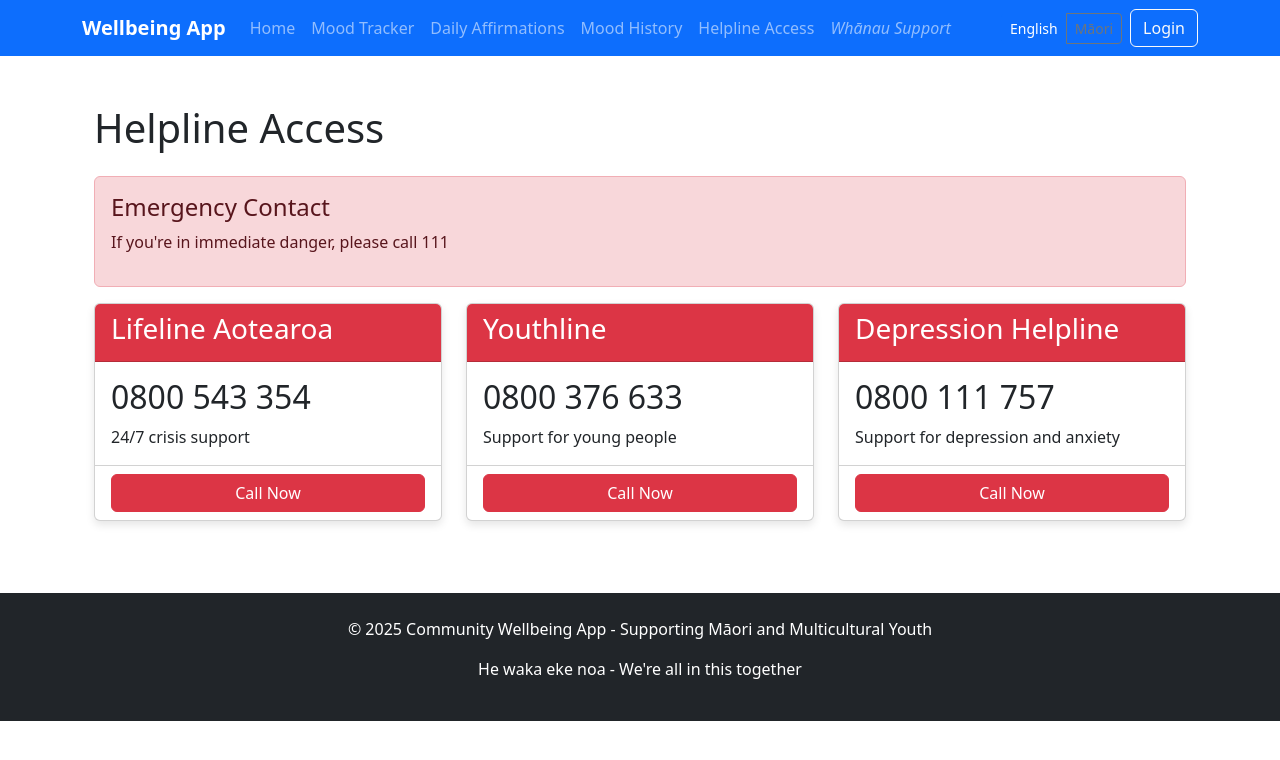
After one commit to Rabin20/wellbeing_project, a Django app: page /helpline/ in a window 1280 px wide. The commit adds this page. Shown: the top 760 px of the page. Run offline with Django 5.2, Linux system fonts and the light colour scheme.

Commit message:
Add Daily Affirmations and Helpline pages with multilingual support; enhance language switcher functionality

```diff
--- a/wellbeing_app/static/css/language.css
+++ b/wellbeing_app/static/css/language.css
@@ -17,3 +17,16 @@
     color: white;
     border-color: #0d6efd;
 }
+
+/* Resources page specific styles */
+.card {
+    box-shadow: 0 4px 8px rgba(0,0,0,0.1);
+    transition: transform 0.3s ease;
+}
+.card:hover {
+    transform: translateY(-5px);
+}
+.list-group-item {
+    border-left: none;
+    border-right: none;
+}
--- a/wellbeing_app/templates/base.html
+++ b/wellbeing_app/templates/base.html
@@ -1,6 +1,6 @@
 {% load i18n static %}
 <!DOCTYPE html>
-<html lang="{{ LANGUAGE_CODE}}">
+<html lang="{{ LANGUAGE_CODE }}">
 <head>
     <meta charset="UTF-8">
     <meta name="viewport" content="width=device-width, initial-scale=1.0">
@@ -41,7 +41,7 @@
 <body>
     <nav class="navbar navbar-expand-lg navbar-dark bg-primary">
         <div class="container">
-            <a class="navbar-brand" href="{% url 'home' %}" data-translate="Wellbeing App">
+            <a class="navbar-brand" href="{% url 'home' %}">
                 {% trans "Wellbeing App" %}
             </a>
 
@@ -52,36 +52,46 @@
             <div class="collapse navbar-collapse" id="navbarNav">
                 <ul class="navbar-nav me-auto">
                     <li class="nav-item">
-                        <a class="nav-link" href="{% url 'home' %}" data-translate="Home">{% trans "Home" %}</a>
+                        <a class="nav-link" href="{% url 'home' %}">{% trans "Home" %}</a>
                     </li>
                     <li class="nav-item">
-                        <a class="nav-link" href="{% url 'mood_tracker' %}" data-translate="Mood Tracker">{% trans "Mood Tracker" %}</a>
+                        <a class="nav-link" href="{% url 'mood_tracker' %}">{% trans "Mood Tracker" %}</a>
+                    </li>
+                    <li class ="nav-item">
+                        <a class="nav-link" href="{% url 'affirmations' %}">{% trans "Daily Affirmations" %}</a>
                     </li>
                     <li class="nav-item">
-                        <a class="nav-link" href="{% url 'journal_list' %}">
-                            <i class="bi bi-journal-text"></i> <span data-translate="Journal">{% trans "Journal" %}</span>
-                        </a>
+                        <a class="nav-link" href="{% url 'mood_history' %}">{% trans "Mood History" %}</a>
+                    </li>
+                    <li class = "nav-item">
+                        <a class="nav-link" href="{% url 'helpline' %}">{% trans "Helpline Access" %}</a>
                     </li>
                     <li class="nav-item maori-nav-item">
-                        <a class="nav-link" href="#" data-translate="Whānau Support">{% trans "Whānau Support" %}</a>
-                    </li>
-                    <li class="nav-item">
-                        <a class="nav-link" href="#" data-translate="Resources">{% trans "Resources" %}</a>
+                        <a class="nav-link" href="#">{% trans "Whānau Support" %}</a>
                     </li>
                 </ul>
-
                 <div class="d-flex align-items-center">
-                    <div class="language-switcher">
-                        <button class="btn-lang {% if LANGUAGE_CODE == 'en' %}active{% endif %}" data-lang="en">English</button>
-                        <button class="btn-lang {% if LANGUAGE_CODE == 'mi' %}active{% endif %}" data-lang="mi">Māori</button>
-                    </div>
+                    <form action="{% url 'set_language' %}" method="post" class="language-switcher">
+                        {% csrf_token %}
+                        <input name="next" type="hidden" value="{{ request.get_full_path }}">
+                        <div class="btn-group" role="group">
+                            <button type="submit" name="language" value="en"
+                                    class="btn btn-sm {% if LANGUAGE_CODE == 'en' %}btn-primary{% else %}btn-outline-secondary{% endif %}">
+                                English
+                            </button>
+                            <button type="submit" name="language" value="mi"
+                                    class="btn btn-sm {% if LANGUAGE_CODE == 'mi' %}btn-primary{% else %}btn-outline-secondary{% endif %}">
+                                Māori
+                            </button>
+                        </div>
+                    </form>
                     {% if user.is_authenticated %}
                     <form method="post" action="{% url 'logout' %}" class="ms-2">
                         {% csrf_token %}
-                        <button type="submit" class="btn btn-outline-light" data-translate="Logout">{% trans "Logout" %}</button>
+                        <button type="submit" class="btn btn-outline-light">{% trans "Logout" %}</button>
                     </form>
                     {% else %}
-                    <a href="{% url 'login' %}" class="btn btn-outline-light ms-2" data-translate="Login">{% trans "Login" %}</a>
+                    <a href="{% url 'login' %}" class="btn btn-outline-light ms-2">{% trans "Login" %}</a>
                     {% endif %}
                 </div>
             </div>
@@ -94,34 +104,78 @@
 
     <footer class="bg-dark text-white py-4 mt-5">
         <div class="container text-center">
-            <p data-translate="Community Wellbeing App - Supporting Māori and Multicultural Youth">
-                © {% now "Y" %} {% trans "Community Wellbeing App - Supporting Māori and Multicultural Youth" %}
-            </p>
-            <p data-translate="He waka eke noa - We're all in this together">
-                {% trans "He waka eke noa - We're all in this together" %}
-            </p>
+            <p>© {% now "Y" %} {% trans "Community Wellbeing App - Supporting Māori and Multicultural Youth" %}</p>
+            <p>{% trans "He waka eke noa - We're all in this together" %}</p>
         </div>
     </footer>
 
     <script src="https://cdn.jsdelivr.net/npm/bootstrap@5.3.0/dist/js/bootstrap.bundle.min.js"></script>
-    <script src="https://cdn.jsdelivr.net/npm/axios/dist/axios.min.js"></script>
-    <script src="{% static 'js/languageSwitcher.js' %}"></script>
     <script>
-        // Initialize translation loading state
+        // Enhanced language switcher with immediate visual feedback
         document.addEventListener('DOMContentLoaded', function() {
-            // Add data-translate attributes to elements that need translation
-            const translateElements = document.querySelectorAll('[data-translate]');
-            translateElements.forEach(el => {
-                if (!el.dataset.translate) {
-                    el.dataset.translate = el.textContent.trim();
-                }
+            const languageForms = document.querySelectorAll('.language-switcher');
+
+            languageForms.forEach(form => {
+                form.addEventListener('submit', function(e) {
+                    e.preventDefault();
+                    const formData = new FormData(this);
+
+                    // Show loading state
+                    const buttons = this.querySelectorAll('button');
+                    buttons.forEach(btn => {
+                        btn.disabled = true;
+                        btn.innerHTML = '<span class="spinner-border spinner-border-sm" role="status" aria-hidden="true"></span>';
+                    });
+
+                    // Submit the form via AJAX
+                    fetch(this.action, {
+                        method: 'POST',
+                        body: formData,
+                        headers: {
+                            'X-Requested-With': 'XMLHttpRequest',
+                            'X-CSRFToken': formData.get('csrfmiddlewaretoken')
+                        }
+                    })
+                    .then(response => {
+                        if (response.ok) {
+                            window.location.reload();
+                        }
+                    })
+                    .catch(error => {
+                        console.error('Error:', error);
+                        buttons.forEach(btn => {
+                            btn.disabled = false;
+                            btn.innerHTML = btn.value === 'en' ? 'English' : 'Māori';
+                        });
+                    });
+                });
             });
-
-            // Check if we need to load translations immediately
-            if (document.cookie.includes('django_language=mi')) {
-                document.querySelector('.btn-lang[data-lang="mi"]').classList.add('active');
-            }
         });
     </script>
+    <!-- Add this script to your base.html -->
+<script>
+document.addEventListener('DOMContentLoaded', function() {
+    // Handle language switch without page reload
+    document.querySelectorAll('.language-switcher button').forEach(btn => {
+        btn.addEventListener('click', function(e) {
+            e.preventDefault();
+            const form = this.closest('form');
+            const language = this.value;
+
+            // Submit form via AJAX
+            fetch(form.action, {
+                method: 'POST',
+                body: new FormData(form),
+                headers: {
+                    'X-Requested-With': 'XMLHttpRequest',
+                    'X-CSRFToken': form.querySelector('[name=csrfmiddlewaretoken]').value
+                }
+            }).then(() => {
+                window.location.reload();  // Reload to see changes
+            });
+        });
+    });
+});
+</script>
 </body>
 </html>
--- /dev/null
+++ b/wellbeing_app/templates/helpline/helpline.html
@@ -0,0 +1,34 @@
+{% extends "base.html" %}
+{% load i18n %}
+
+{% block content %}
+<div class="container mt-5">
+    <h1 class="mb-4">{% trans "Helpline Access" %}</h1>
+
+    <div class="alert alert-danger">
+        <h4>{% trans "Emergency Contact" %}</h4>
+        <p>{% trans "If you're in immediate danger, please call 111" %}</p>
+    </div>
+
+    <div class="row">
+        {% for helpline in helplines %}
+        <div class="col-md-4 mb-4">
+            <div class="card h-100">
+                <div class="card-header bg-danger text-white">
+                    <h3>{{ helpline.name }}</h3>
+                </div>
+                <div class="card-body">
+                    <h2 class="card-title">{{ helpline.number }}</h2>
+                    <p class="card-text">{{ helpline.description }}</p>
+                </div>
+                <div class="card-footer bg-transparent">
+                    <a href="tel:{{ helpline.number }}" class="btn btn-danger w-100">
+                        {% trans "Call Now" %}
+                    </a>
+                </div>
+            </div>
+        </div>
+        {% endfor %}
+    </div>
+</div>
+{% endblock %}
--- a/wellbeing_app/views.py
+++ b/wellbeing_app/views.py
@@ -4,37 +4,26 @@ from django.contrib.auth import login
 from .forms import MoodEntryForm, JournalEntryForm
 from .models import MoodEntry, JournalEntry
 from django.contrib.auth.decorators import login_required
-from django.views.generic import TemplateView
+from django.views.generic import TemplateView, ListView
 from django.utils.translation import get_language, activate
 from django.http import JsonResponse
 from django.views.decorators.csrf import csrf_exempt
 import json
 from .utils.translation import BulkTranslator  # Import our translation utility
-from django.shortcuts import render
+from django.utils.translation import gettext_lazy as _
+
+
+def home(request):
+    # Activate the current language
+    activate(get_language())
+    return render(request, 'home.html')
 
 class HomeView(TemplateView):
     template_name = 'home.html'
 
     def get_context_data(self, **kwargs):
         context = super().get_context_data(**kwargs)
-        if get_language() == 'mi':
-            context.update({
-                'welcome': "Nau mai ki te Taupānga Hauora",
-                'page_title': 'Hauora Hapori',
-                'content': {
-                    'heading': 'Te tautoko i te hauora hinengaro mō ngā taiohi Māori me ngā taiohi ahurea maha',
-                    'description': 'Tō paetukutuku mō te tautoko hauora hinengaro me ngā rauemi hapori.'
-                }
-            })
-        else:
-            context.update({
-                'welcome': "Welcome to Wellbeing App",
-                'page_title': 'Community Wellbeing',
-                'content': {
-                    'heading': 'Supporting Mental Health for Māori and Multicultural Youth',
-                    'description': 'Your platform for community mental health support and resources.'
-                }
-            })
+        activate(get_language())  # Ensure the correct language is activate
         return context
 
 # Translation API Views
@@ -163,6 +152,56 @@ def journal_add(request):
 
     return render(request, 'journal/add.html', context)
 
+class DailyAffirmationsView(TemplateView):
+    template_name = 'affirmations/affirmations.html'
+
+    def get_context_data(self, **kwargs):
+        context = super().get_context_data(**kwargs)
+        context['affirmations'] = [
+            _("I am worthy of love and respect"),
+            _("I am capable of achieving my goals"),
+            _("My challenges help me grow"),
+            _("I choose to focus on what I can control"),
+            _("I am enough just as I am"),
+            _("I welcome positivity into my life")
+        ]
+        return context
+
+class MoodHistoryView(ListView):
+    template_name = 'mood_history/mood_history.html'
+    model = MoodEntry
+    context_object_name = 'entries'
+
+    def get_queryset(self):
+        if self.request.user.is_authenticated:
+            return MoodEntry.objects.filter(user=self.request.user).order_by('-date')
+        return MoodEntry.objects.none()
+
+class HelplineView(TemplateView):
+    template_name = 'helpline/helpline.html'
+
+    def get_context_data(self, **kwargs):
+        context = super().get_context_data(**kwargs)
+        context['helplines'] = [
+            {
+                'name': _("Lifeline Aotearoa"),
+                'number': "0800 543 354",
+                'description': _("24/7 crisis support")
+            },
+            {
+                'name': _("Youthline"),
+                'number': "0800 376 633",
+                'description': _("Support for young people")
+            },
+            {
+                'name': _("Depression Helpline"),
+                'number': "0800 111 757",
+                'description': _("Support for depression and anxiety")
+            }
+        ]
+        return context
+
+
 def handler404(request, exception):
     return render(request, '404.html', status=404)
 
--- a/wellbeing_project/urls.py
+++ b/wellbeing_project/urls.py
@@ -2,21 +2,28 @@ from django.contrib import admin
 from django.urls import path, include
 from django.conf.urls.i18n import i18n_patterns
 from wellbeing_app import views
+from wellbeing_app.views import DailyAffirmationsView, MoodHistoryView, HelplineView
+
 
 # Non-translated URLs (admin and language APIs)
-urlpatterns = [
+urlpatterns = i18n_patterns(
+    path('', views.home, name='home'),
     path('admin/', admin.site.urls),
     path('i18n/', include('django.conf.urls.i18n')),  # Django's built-in language switcher
 
     # Translation API endpoints (not language-prefixed)
     path('api/translate/', views.translate_bulk, name='translate_bulk'),
     path('api/set-language/', views.set_language_ajax, name='set_language_ajax'),
-]
+    path('affirmations/', DailyAffirmationsView.as_view(), name='affirmations'),
+    path('mood-history/', MoodHistoryView.as_view(), name='mood_history'),
+    path('helpline/', HelplineView.as_view(), name='helpline'),
+    prefix_default_language=False
+)
 
 # Language-prefixed URLs (all frontend routes)
 urlpatterns += i18n_patterns(
     # Core pages
-    path('', views.HomeView.as_view(), name='home'),
+    path('', views.home, name='home'),
     path('register/', views.register, name='register'),
 
     # Mood tracking
@@ -30,5 +37,5 @@ urlpatterns += i18n_patterns(
     # Authentication
     path('accounts/', include('django.contrib.auth.urls')),
 
-    prefix_default_language=True
+    prefix_default_language=False
 )
```
Also changed, not shown: wellbeing_app/templates/affirmations/affirmations.html (added, +31 -0 lines), wellbeing_app/templates/mood_history/mood_history.html (added, +39 -0 lines), db.sqlite3.
